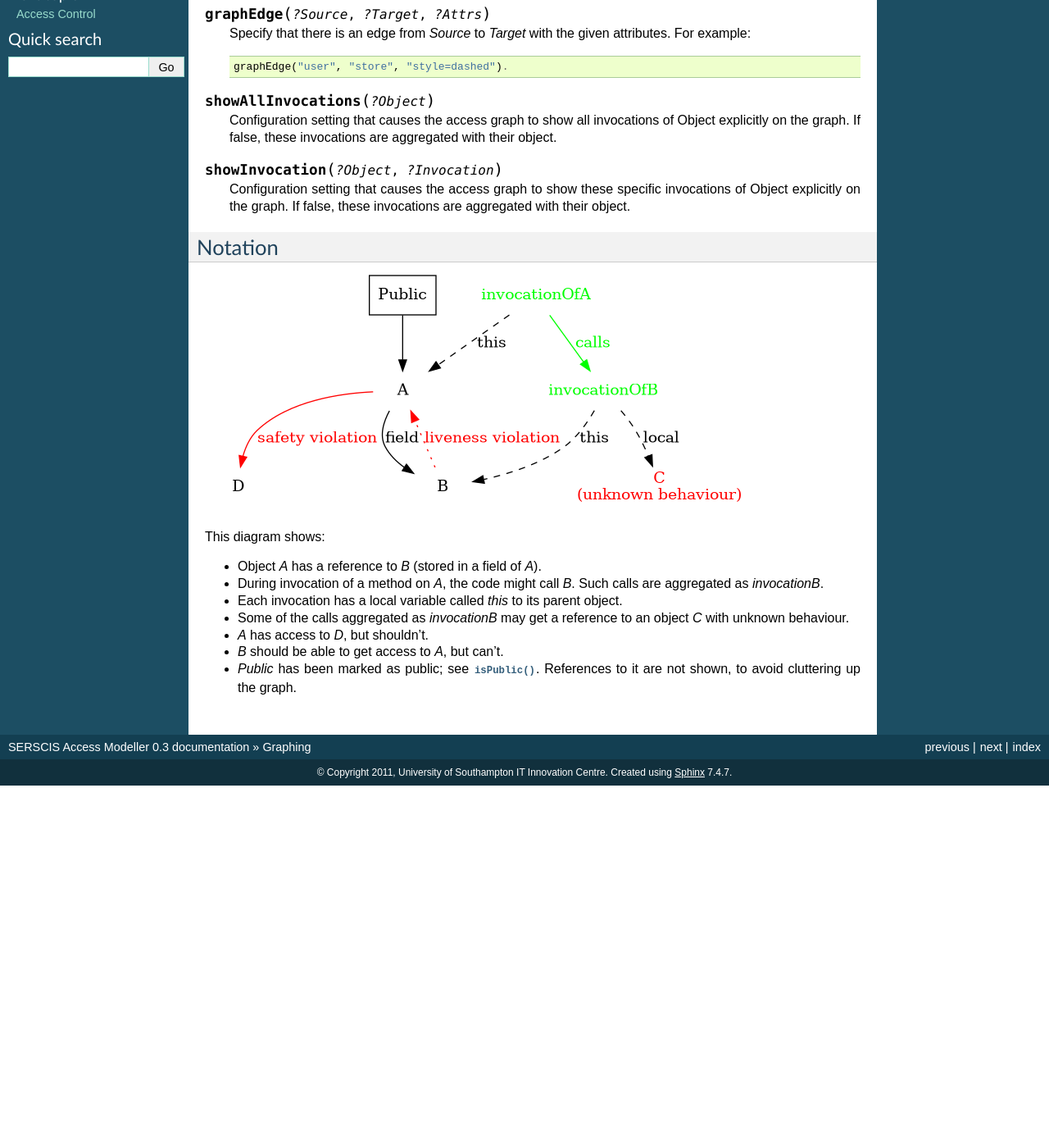
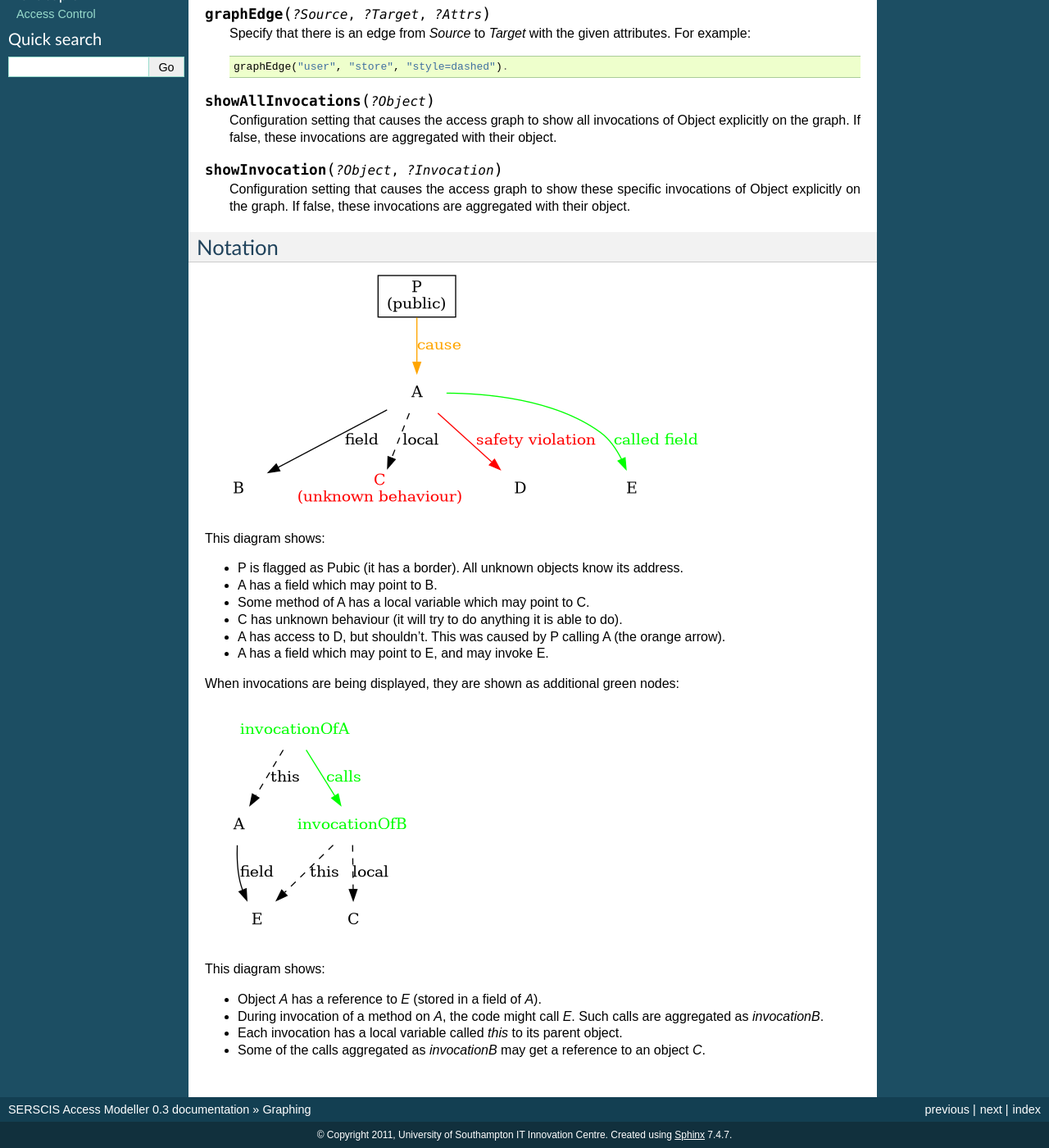
Before and after one commit to it-innovation/sam, a Sphinx documentation site: the page built from doc/graphing.rst, in a window 1280 px wide and 1400 px high, scrolled down 251 px. Shown: the whole window at 82% size. Built offline with Sphinx 7.4.7, drawn with Linux system fonts in a browser that asks for light colours; before the commit the page ends 1209 px from its top, so only the background shows below that.

Commit message:
Updated graph notion documentation

```diff
--- a/doc/graphing.rst
+++ b/doc/graphing.rst
@@ -38,31 +38,47 @@ Notation
 .. graphviz::
 
    digraph notation {
-     Public [shape=record];
+     P [shape=record,label="P\n(public)"];
      node [shape=plaintext];
      A -> B [label="field"];
      C [label="C\n(unknown behaviour)",fontcolor=red];
 
      A -> D [color=red,fontcolor=red,label="safety violation"];
-     B -> A [color=red,fontcolor=red,style=dotted,label="liveness violation"];
+
+     A -> C [label="local",style=dashed];
+     A -> E [label="called field",color=green,fontcolor=green];
+
+     P -> A [color=orange,label="cause",fontcolor=orange];
+   }
+
+This diagram shows:
+
+* P is flagged as Pubic (it has a border). All unknown objects know its address.
+* A has a field which may point to B.
+* Some method of A has a local variable which may point to C.
+* C has unknown behaviour (it will try to do anything it is able to do).
+* A has access to D, but shouldn’t. This was caused by P calling A (the orange arrow).
+* A has a field which may point to E, and may invoke E.
+
+When invocations are being displayed, they are shown as additional green nodes:
+
+.. graphviz::
+
+   digraph notation {
+     node [shape=plaintext];
+     A -> E [label="field"];
+     C;
 
      node [color=green,fontcolor=green];
      invocationOfA -> invocationOfB [label="calls",fontcolor=green,color=green];
      invocationOfA -> A [style=bold,label="this",style=dashed];
-     invocationOfB -> B [style=bold,label="this",style=dashed];
+     invocationOfB -> E [style=bold,label="this",style=dashed];
      invocationOfB -> C [label="local",style=dashed];
-
-     Public -> A;
    }
 
 This diagram shows:
 
-* Object `A` has a reference to `B` (stored in a field of `A`).
-* During invocation of a method on `A`, the code might call `B`. Such calls are aggregated as `invocationB`.
+* Object `A` has a reference to `E` (stored in a field of `A`).
+* During invocation of a method on `A`, the code might call `E`. Such calls are aggregated as `invocationB`.
 * Each invocation has a local variable called `this` to its parent object.
-* Some of the calls aggregated as `invocationB` may get a reference to an object `C` with unknown
-  behaviour.
-* `A` has access to `D`, but shouldn't.
-* `B` should be able to get access to `A`, but can't.
-* `Public` has been marked as public; see :func:`isPublic`. References to it are not shown, to avoid
-  cluttering up the graph.
+* Some of the calls aggregated as `invocationB` may get a reference to an object `C`.
```
